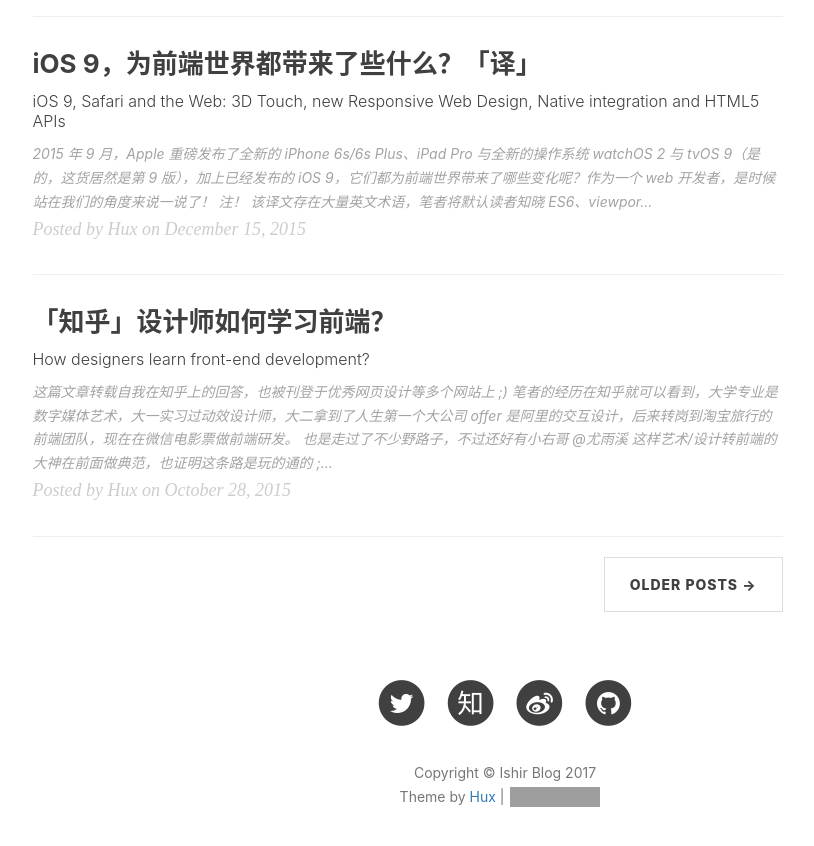
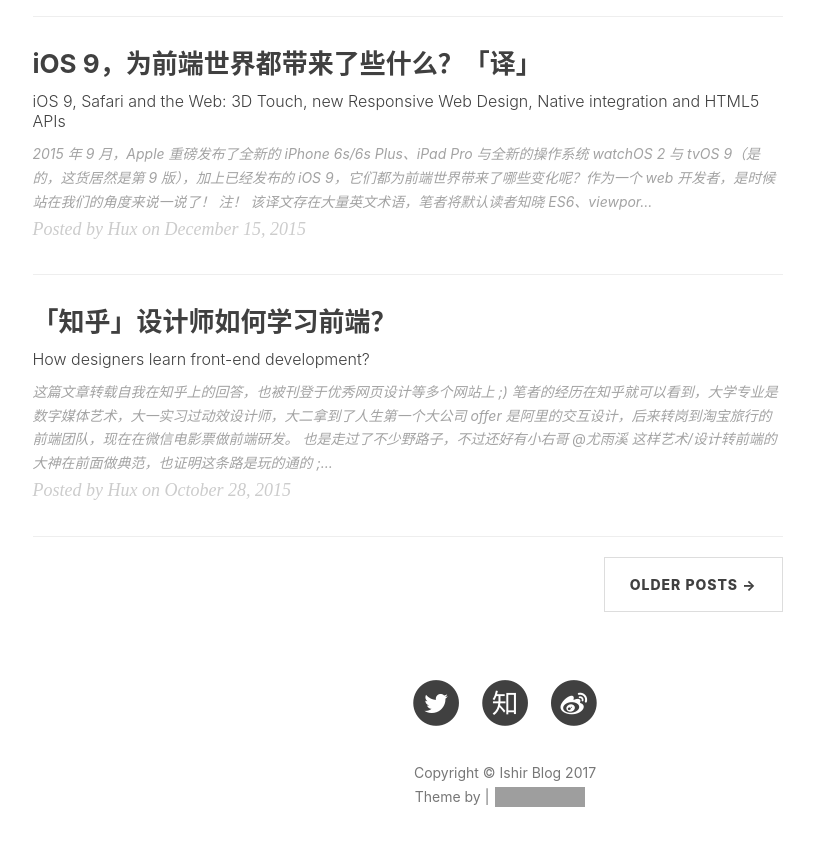
Before and after one commit to littonishir/littonishir.jekyll.com, a Jekyll site: the page built from index.html, in a window 1280 px wide and 900 px high, scrolled down 2267 px. Shown: the top 846 px of the window, without its empty margins (135-949 px from the left). Built offline with Jekyll 4.4.1, drawn with Linux system fonts in a browser that asks for light colours; nearby versions of some CDN libraries; the list of posts is cut into pages by our own code; comment, search, counter and statistics services are not loaded; grey boxes are pictures that could not be loaded.

Commit message:
_config update

```diff
--- a/_includes/footer.html
+++ b/_includes/footer.html
@@ -58,7 +58,7 @@
                         </a>
                     </li>
                     {% endif %}
-                    {% if site.github_username %}
+                   <!-- {% if site.github_username %}
                     <li>
                         <a target="_blank" href="https://github.com/{{ site.github_username }}">
                             <span class="fa-stack fa-lg">
@@ -67,7 +67,7 @@
                             </span>
                         </a>
                     </li>
-                    {% endif %}
+                    {% endif %}-->
                     {% if site.linkedin_username %}
                     <li>
                         <a target="_blank" href="https://www.linkedin.com/in/{{ site.linkedin_username }}">
@@ -82,7 +82,7 @@
                 <p class="copyright text-muted">
                     Copyright &copy; {{ site.title }} {{ site.time | date: '%Y' }}
                     <br>
-                    Theme by <a href="http://huangxuan.me">Hux</a> |
+                    Theme by <a href="http://www.littonishir.top/"></a> |
                     <iframe
                         style="margin-left: 2px; margin-bottom:-5px;"
                         frameborder="0" scrolling="0" width="100px" height="20px"
```
